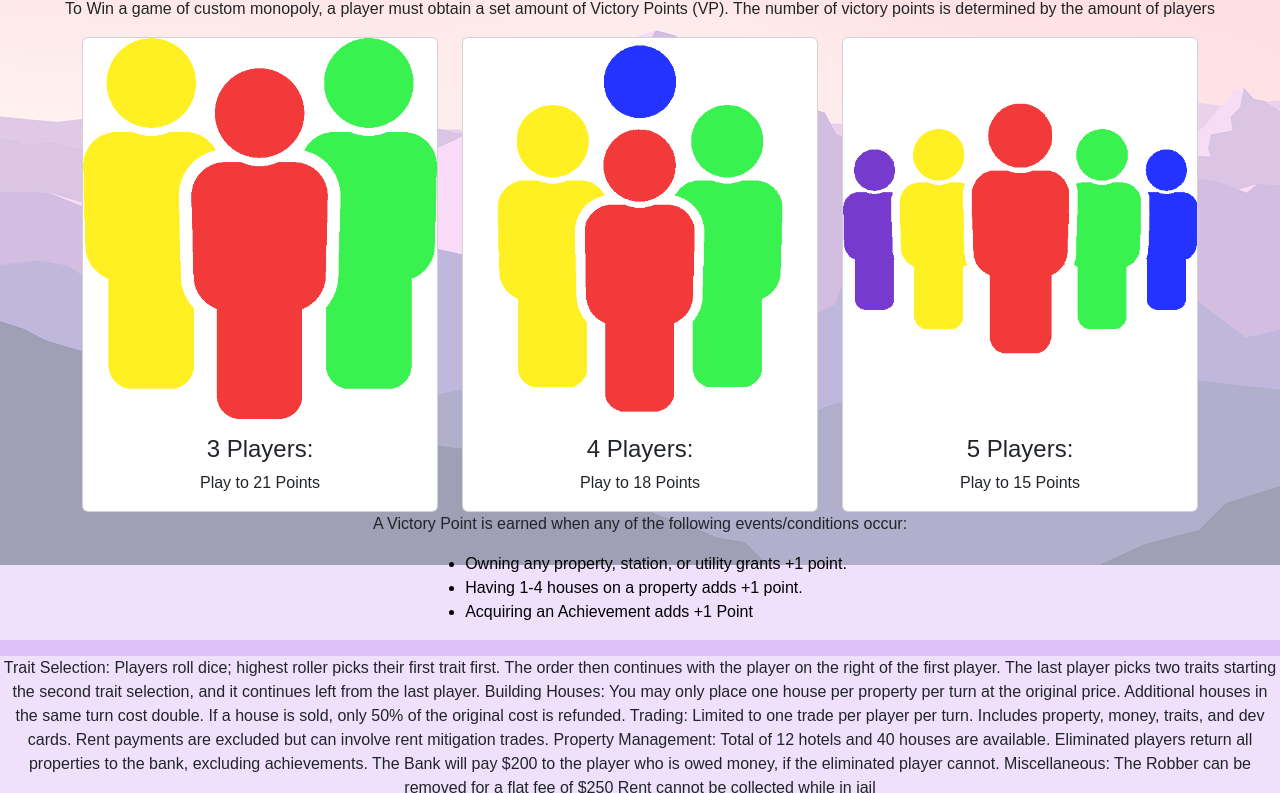
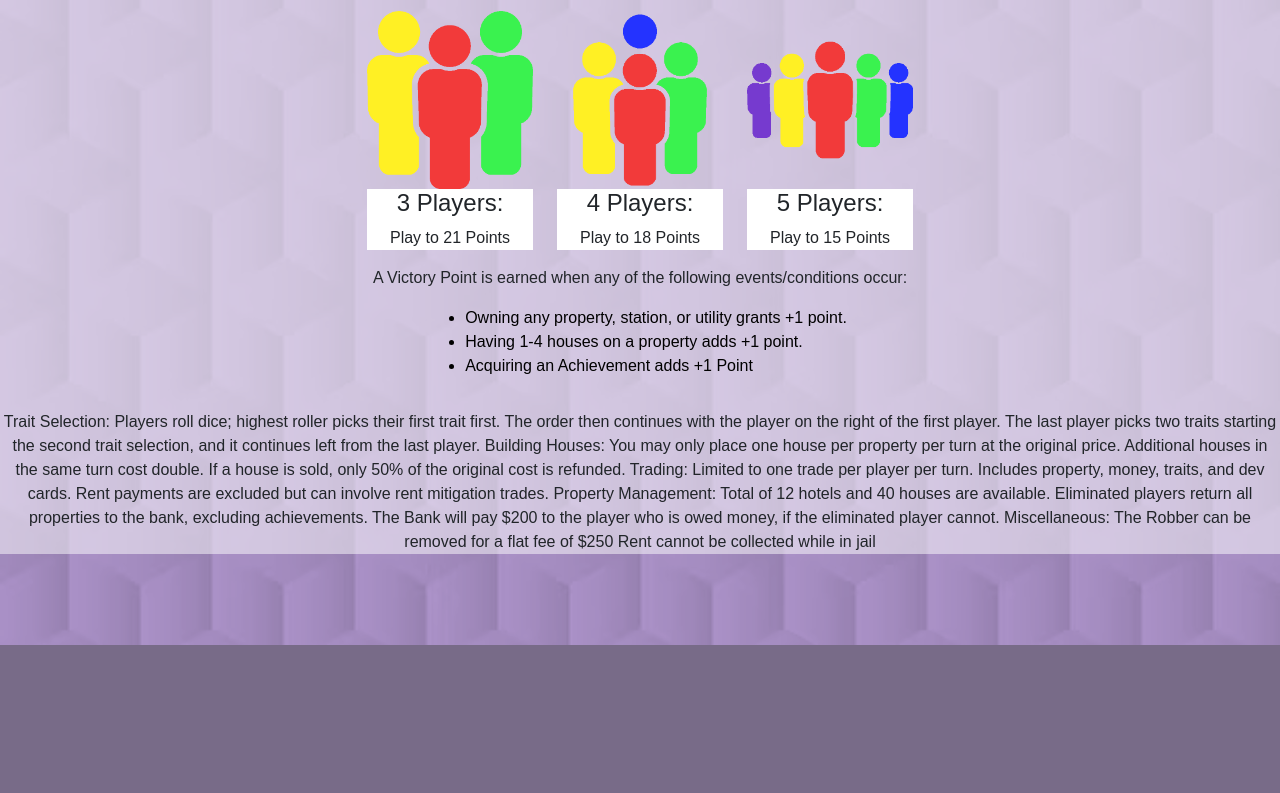
Before and after one commit to ShadowXTP/Monoopy, a plain HTML site: page index.html in a window 1280 px wide. Shown: the part 155-948 px from the top of the page. After the commit the page ends 800 px from the top, so only its background shows below. Drawn offline with nearby package versions, Linux system fonts and the light colour scheme.

Commit message:
updated site

```diff
--- a/index.html
+++ b/index.html
@@ -4,7 +4,7 @@
   <meta charset="UTF-8">
   <!--Allow Mobile View-->
   <meta name="viewport" content="width=device-width, initial-scale=1.0">
-  <title>Monoopy | Home</title>
+  <title>Home</title>
   <!--Include Style.css/BootStrap-->
   <link rel="stylesheet" href="style.css">
   <link rel="icon" type="image/png" sizes="32x32" href="assets/images/icon/FlushedIcons/flushed-face.svg">
@@ -12,56 +12,57 @@
   <link rel="manifest" href="/icon/FlushedIcons/site.webmanifest">
   <link href="https://cdn.jsdelivr.net/npm/bootstrap@5.3.3/dist/css/bootstrap.min.css" rel="stylesheet" integrity="sha384-QWTKZyjpPEjISv5WaRU9OFeRpok6YctnYmDr5pNlyT2bRjXh0JMhjY6hW+ALEwIH" crossorigin="anonymous">
 </head>
-<body style="background-color: #DFC1FA; margin:auto" class="bg" >
+<body style="background-color: rgba(74, 56, 95, 0.74); margin:auto;" class="bg" >
 <!------------------------ NavBar Page ---------------------------------------->
-<div id="homepageb">
+<div id="homepageb" style="background-color: indigo;">
     <ul class="navbar">
         <li class="navbar"><a href="#">Traits</a></li>
         <li class="navbar"><a href="#">Patch Notes</a></li>
-        <li class="flushed"><a href="index.html"><img src="assets/images/icon/FlushedIcons/flushed-face.svg" style="width: 64px; height: 64px"/></i></a></li>
         <li class="navbar"><a href="assets/gametracker.html">Game Tracker</a></li>
         <li class="navbar"><a href="#">Placeholder</a></li>
     </ul>
 </div>
 <!------------------------ Main Objectives --------------------------------->
 <div id="mainobj">
-    <h1> Main Objectives</h1>
-        <p>To Win a game of custom monopoly, a player must obtain a set amount of Victory Points (VP). The number of victory points is determined by the amount of players</p>
+    <h1>How to Win</h1>
+        <p>To win a game of Monoopy, a player must obtain a set amount of Victory Points (VP). The number of victory points is determined by the amount of players</p>
         <div id="playercount">
             <div class="container">
-                <div class="row">
-                    <div class="col-4">
-                        <div class="card">
-                            <img src="assets\images\icon\PlayerIcons\3py.png" class="card-img-top img-fluid", style="background-color: transparent">
-                                <div class="card-body">
-                                    <h4 class="card-title">3 Players:</h4>
-                                    <p class="card-text">Play to 21 Points</p>
+                <div class="row justify-content-center">
+                    <div class="col-2">
+                        <div class="pcount">
+                            <img src="assets\images\icon\PlayerIcons\3py.png" class="pcount-img-top img-fluid">
+                                <div class="pcount-body">
+                                    <h4 class="pcount-title">3 Players:</h4>
+                                    <p class="pcount-text">Play to 21 Points</p>
                                 </div>
                         </div>
                     </div>
-                    <div class="col-4">
-                        <div class="card">
-                            <img src="assets\images\icon\PlayerIcons\4py.png" class="card-img-top img-fluid">
-                                <div class="card-body">
-                                    <h4 class="card-title">4 Players:</h4>
-                                    <p class="card-text">Play to 18 Points</p>
+                    <div class="col-2">
+                        <div class="pcount">
+                            <img src="assets\images\icon\PlayerIcons\4py.png" class="pcount-img-top img-fluid">
+                                <div class="pcount-body">
+                                    <h4 class="pcount-title">4 Players:</h4>
+                                    <p class="pcount-text">Play to 18 Points</p>
                                 </div>
                         </div>
                     </div>
-                    <div class="col-4">
-                        <div class="card">
-                            <img src="assets\images\icon\PlayerIcons\5py.png" class="card-img-top img-fluid">
-                                <div class="card-body">
-                                    <h4 class="card-title">5 Players:</h4>
-                                    <p class="card-text">Play to 15 Points</p>
+                    <div class="col-2">
+                        <div class="pcount">
+                            <img src="assets\images\icon\PlayerIcons\5py.png" class="pcount-img-top img-fluid">
+                                <div class="pcount-body">
+                                    <h4 class="pcount-title">5 Players:</h4>
+                                    <p class="pcount-text">Play to 15 Points</p>
                                 </div>
                         </div>
                     </div>
                 </div>
             </div>
         </div>
-        <p>A Victory Point is earned when any of the following events/conditions occur:
-
+    </div>
+</div>
+<div id="victorypoints">
+    <p>A Victory Point is earned when any of the following events/conditions occur:
         <ul class="vp">
             <li class="vp-item" style="border: none; background-color: transparent;">Owning any property, station, or utility grants +1 point.</li>
             <li class="vp-item" style="border: none; background-color: transparent;">Having 1-4 houses on a property adds +1 point.</li>
--- a/style.css
+++ b/style.css
@@ -8,11 +8,12 @@
 
 #homepageb {
   width: 100%;
-  height: auto;
+  height: 70px;
   border: none;
   display: flex;
   align-items: center;
-  justify-content: center;
+  justify-content: left;
+
 }
 
 .flushed{
@@ -32,13 +33,11 @@
  }
 
 
-
-
   li a {
     display: inline-block;
     color: rgb(255, 255, 255);
-    text-align: center;
-    align-content: center;
+    text-align: left;
+    align-content: left;
     padding: 0px 25px;
     font-size: x-large;
     text-decoration: none;
@@ -89,9 +88,20 @@
     background-color: rgb(255, 255, 255, 0.5);
   }
 
+  #victorypoints{
+      font-family: fantasy, cop;
+      text-align: center;
+      overflow: auto;
+      background-color: rgb(255, 255, 255, 0.5);
+  }
+
 .bg {
-    background-image: url(assets/images/Backdrop.webp);
+    background-image: url(assets/images/cube.avif);
     background-repeat: no-repeat;
-    background-blend-mode:inherit;
+    background-blend-mode: overlay;
     background-size: 100%;
 }
+
+.pcount-body{
+  background-color: white;
+}
```
Also changed, not shown: assets/gametracker.html (+10 -14 lines), assets/images/cube.avif (added).
